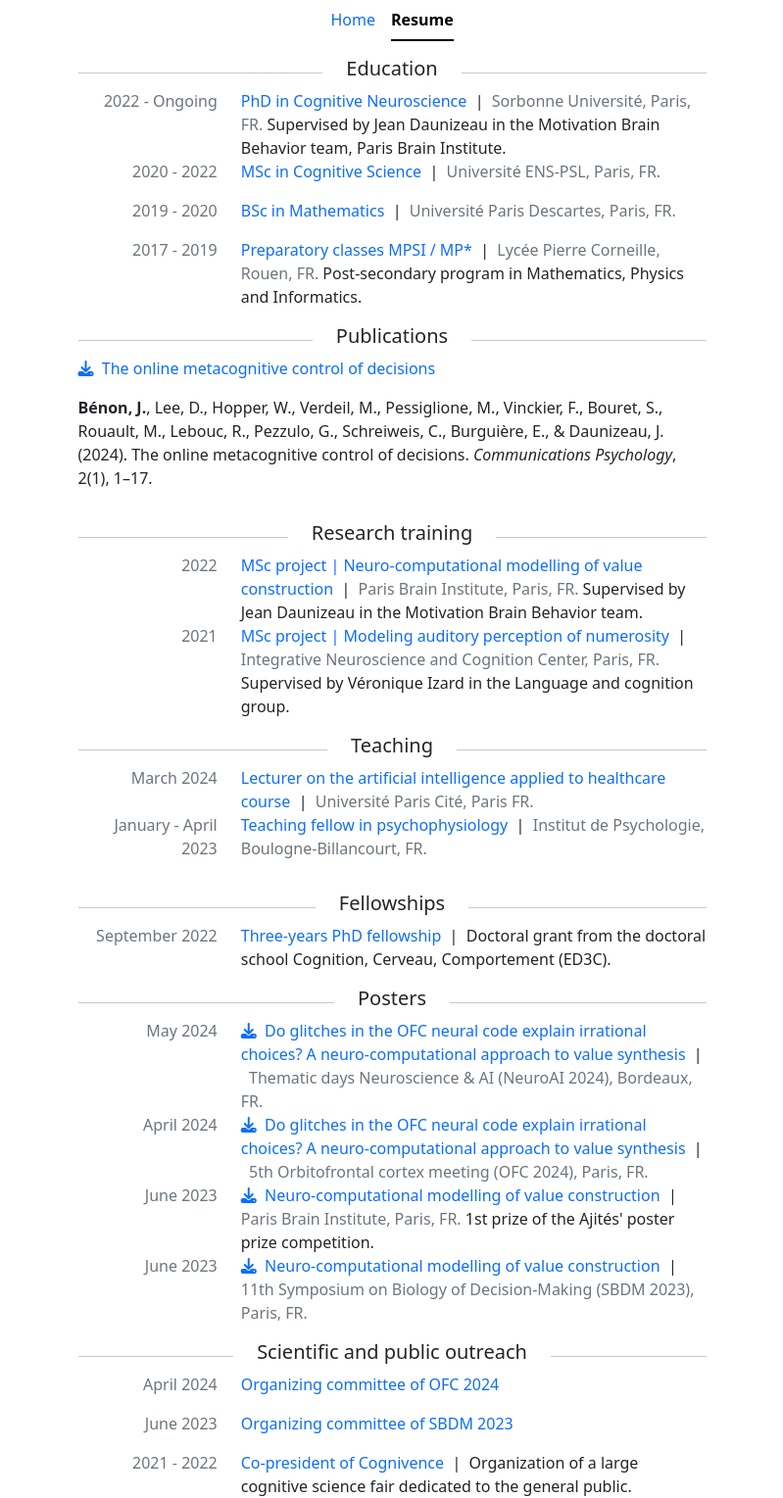
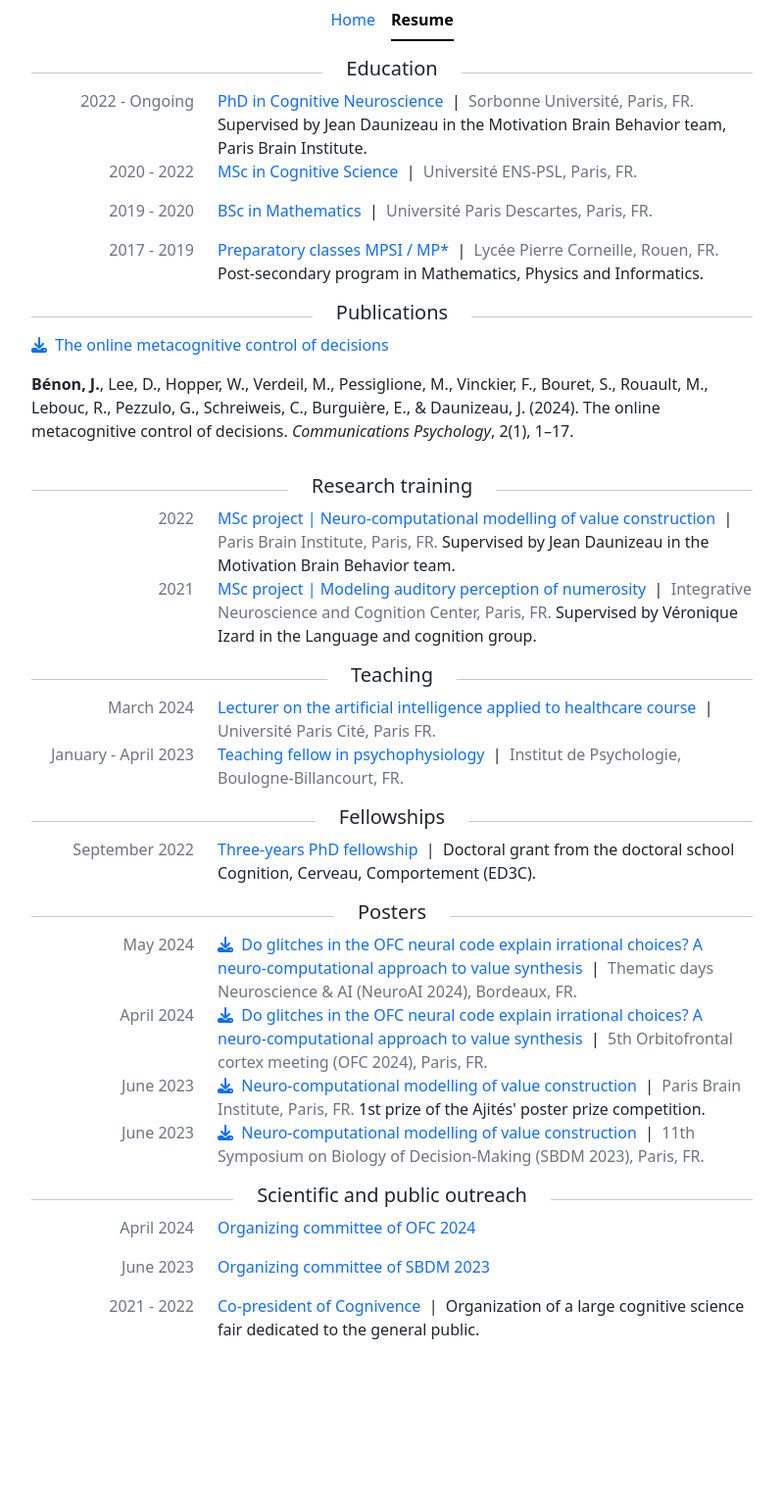
Before and after one commit to jbenon/jbenon.github.io, a Jekyll site: the page built from resume.html, in a window 1280 px wide. Shown: the whole page at 98% size, without its empty margins (240-1039 px from the left). Built offline with Jekyll 4.4.1, drawn with Linux system fonts in a browser that asks for light colours; nearby versions of some CDN libraries; after the commit the page ends 1369 px from its top, so only the background shows below that.

Commit message:
Increase width

```diff
--- a/resume.html
+++ b/resume.html
@@ -11,7 +11,7 @@ layout: default
 
     {% for section in site.data.resume %}
       <div class="row justify-content-center">
-        <div class="col-xl-7 col-lg-8 col-md-9 gy-3">
+        <div class="col-xl-8 col-lg-9 col-md-10 gy-3">
 
           <!-- Section header -->
           <div class="row justify-content-center gy-3">
```
